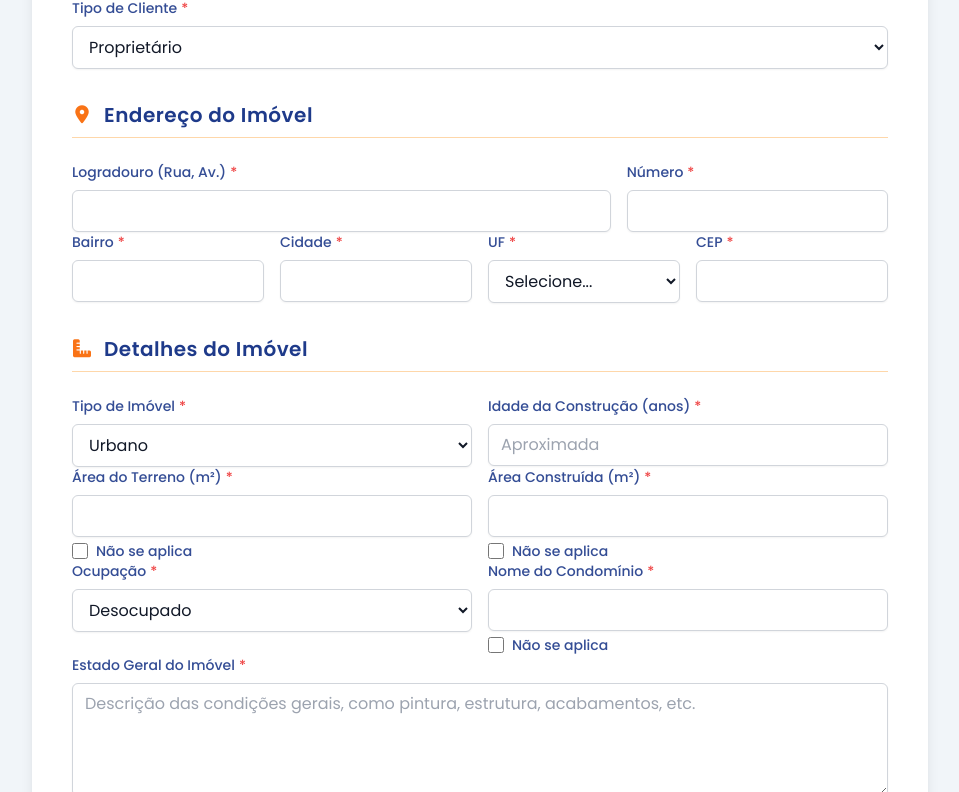
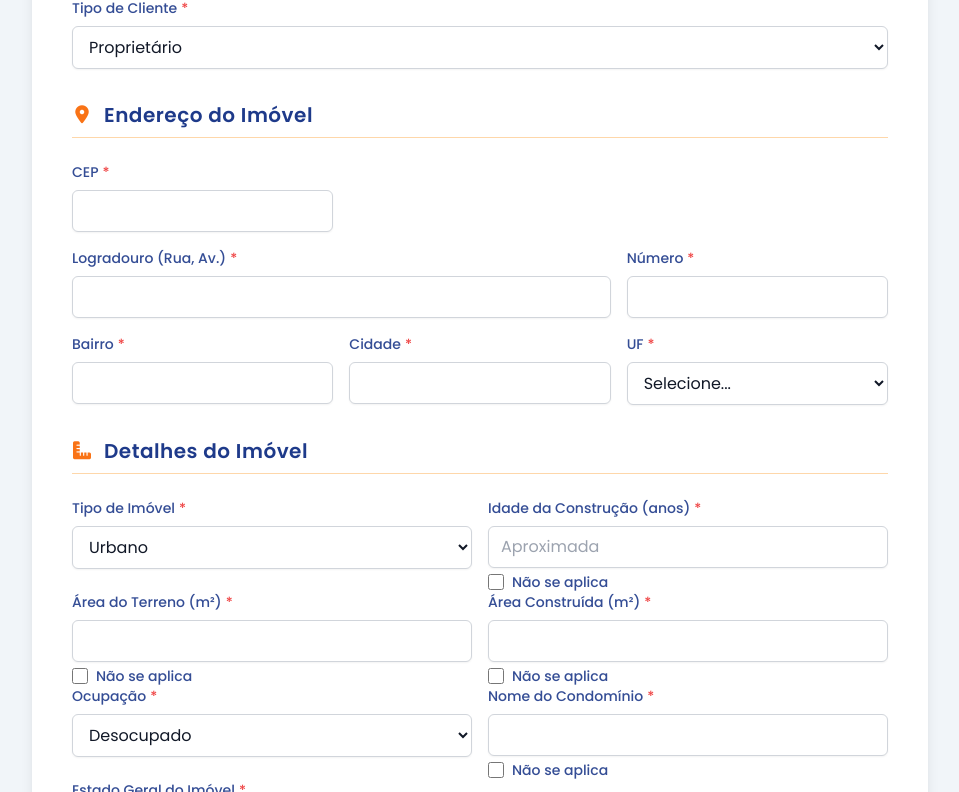
Before and after one commit to fabricadesaas-prog/Formulario_Quality, a React (Vite) app: page / in a window 1280 px wide. Shown: the part 377-1169 px from the top of the page, without its empty margins (160-1119 px from the left). Built offline with nearby package versions, Linux system fonts and the light colour scheme.

Commit message:
v 2.2
Corrigido bug de enviar dados

```diff
--- a/components/PropertyForm.tsx
+++ b/components/PropertyForm.tsx
@@ -12,10 +12,12 @@ import { REQUESTER_ROLE_OPTIONS, PROPERTY_TYPE_OPTIONS, OBJECTIVE_OPTIONS, OCCUP
 const PropertyForm: React.FC = () => {
   const { formData, updateField, updateAddressField, resetForm } = usePropertyForm();
   const [isSubmitting, setIsSubmitting] = useState(false);
+  const [isFetchingCep, setIsFetchingCep] = useState(false);
 
   // State for "Not Applicable" checkboxes
   const [isLandAreaNA, setIsLandAreaNA] = useState(false);
   const [isBuiltAreaNA, setIsBuiltAreaNA] = useState(false);
+  const [isConstructionAgeNA, setIsConstructionAgeNA] = useState(false);
   const [isCondoNA, setIsCondoNA] = useState(false);
 
   const handleNAChange = (setter: React.Dispatch<React.SetStateAction<boolean>>, field: keyof typeof formData, e: React.ChangeEvent<HTMLInputElement>) => {
@@ -32,12 +34,50 @@ const PropertyForm: React.FC = () => {
     updateField('whatsapp', value);
   };
 
+  const fetchAddressByCep = async (cep: string) => {
+    const cleanedCep = cep.replace(/\D/g, '');
+    if (cleanedCep.length !== 8) return;
+
+    setIsFetchingCep(true);
+    try {
+        const response = await fetch(`https://viacep.com.br/ws/${cleanedCep}/json/`);
+        if (!response.ok) throw new Error('Falha ao buscar CEP.');
+
+        const data = await response.json();
+
+        if (data.erro) {
+            alert('CEP não encontrado. Por favor, verifique o número digitado.');
+            updateAddressField('street', '');
+            updateAddressField('neighborhood', '');
+            updateAddressField('city', '');
+            updateAddressField('state', '');
+        } else {
+            updateAddressField('street', data.logradouro || '');
+            updateAddressField('neighborhood', data.bairro || '');
+            updateAddressField('city', data.localidade || '');
+            updateAddressField('state', data.uf || '');
+            document.getElementById('number')?.focus();
+        }
+    } catch (error) {
+        console.error('CEP Fetch Error:', error);
+        alert('Não foi possível buscar o endereço para este CEP. Por favor, preencha manualmente.');
+    } finally {
+        setIsFetchingCep(false);
+    }
+  };
+
   const handleCepChange = (e: React.ChangeEvent<HTMLInputElement>) => {
     let value = e.target.value.replace(/\D/g, '');
     if (value.length > 8) value = value.substring(0, 8);
-    if (value.length > 5) value = value.replace(/^(\d{5})(\d)/, '$1-$2');
-    updateAddressField('zip', value);
+
+    const formattedValue = value.length > 5 ? value.replace(/^(\d{5})(\d)/, '$1-$2') : value;
+    updateAddressField('zip', formattedValue);
+
+    if (value.length === 8) {
+        fetchAddressByCep(value);
+    }
   };
+
 
   const handleSubmit = async (e: React.FormEvent) => {
     e.preventDefault();
@@ -109,24 +149,91 @@ const PropertyForm: React.FC = () => {
       </FormSection>
 
       <FormSection title="Endereço do Imóvel" icon="fa-map-marker-alt">
-        <div className="grid grid-cols-1 md:grid-cols-3 gap-4">
+        <div className="space-y-4">
+          <div className="grid grid-cols-1 md:grid-cols-3 gap-4">
+            <InputField
+              id="zip"
+              label="CEP"
+              value={formData.address.zip}
+              onChange={handleCepChange}
+              maxLength={9}
+              required
+              isLoading={isFetchingCep}
+            />
+          </div>
+          <div className="grid grid-cols-1 md:grid-cols-3 gap-4">
             <div className="md:col-span-2">
-                <InputField id="street" label="Logradouro (Rua, Av.)" value={formData.address.street} onChange={(e) => updateAddressField('street', e.target.value)} required />
+              <InputField
+                id="street"
+                label="Logradouro (Rua, Av.)"
+                value={formData.address.street}
+                onChange={(e) => updateAddressField('street', e.target.value)}
+                required
+                isLoading={isFetchingCep}
+              />
             </div>
-            <InputField id="number" label="Número" value={formData.address.number} onChange={(e) => updateAddressField('number', e.target.value)} required />
-        </div>
-        <div className="grid grid-cols-1 md:grid-cols-4 gap-4">
-            <InputField id="neighborhood" label="Bairro" value={formData.address.neighborhood} onChange={(e) => updateAddressField('neighborhood', e.target.value)} required />
-            <InputField id="city" label="Cidade" value={formData.address.city} onChange={(e) => updateAddressField('city', e.target.value)} required />
-            <SelectField id="state" label="UF" value={formData.address.state} onChange={(e) => updateAddressField('state', e.target.value)} options={BRAZILIAN_STATES} required />
-            <InputField id="zip" label="CEP" value={formData.address.zip} onChange={handleCepChange} maxLength={9} required />
+            <InputField
+              id="number"
+              label="Número"
+              value={formData.address.number}
+              onChange={(e) => updateAddressField('number', e.target.value)}
+              required
+            />
+          </div>
+          <div className="grid grid-cols-1 md:grid-cols-3 gap-4">
+            <InputField
+              id="neighborhood"
+              label="Bairro"
+              value={formData.address.neighborhood}
+              onChange={(e) => updateAddressField('neighborhood', e.target.value)}
+              required
+              isLoading={isFetchingCep}
+            />
+            <InputField
+              id="city"
+              label="Cidade"
+              value={formData.address.city}
+              onChange={(e) => updateAddressField('city', e.target.value)}
+              required
+              isLoading={isFetchingCep}
+            />
+            <SelectField
+              id="state"
+              label="UF"
+              value={formData.address.state}
+              onChange={(e) => updateAddressField('state', e.target.value)}
+              options={BRAZILIAN_STATES}
+              required
+            />
+          </div>
         </div>
       </FormSection>
 
       <FormSection title="Detalhes do Imóvel" icon="fa-ruler-combined">
         <div className="grid grid-cols-1 md:grid-cols-2 gap-4">
             <SelectField id="property_type" label="Tipo de Imóvel" value={formData.property_type} onChange={(e) => updateField('property_type', e.target.value)} options={PROPERTY_TYPE_OPTIONS} required/>
-            <InputField id="construction_age_years" label="Idade da Construção (anos)" placeholder="Aproximada" type="number" value={formData.construction_age_years?.toString() || ''} onChange={(e) => updateField('construction_age_years', e.target.value ? parseFloat(e.target.value) : null)} required/>
+            <div>
+                <InputField
+                    id="construction_age_years"
+                    label="Idade da Construção (anos)"
+                    placeholder="Aproximada"
+                    type="number"
+                    value={formData.construction_age_years?.toString() || ''}
+                    onChange={(e) => updateField('construction_age_years', e.target.value ? parseFloat(e.target.value) : null)}
+                    required={!isConstructionAgeNA}
+                    disabled={isConstructionAgeNA}
+                />
+                <div className="flex items-center mt-1">
+                    <input
+                        id="construction_age_na"
+                        type="checkbox"
+                        checked={isConstructionAgeNA}
+                        onChange={(e) => handleNAChange(setIsConstructionAgeNA, 'construction_age_years', e)}
+                        className="h-4 w-4 rounded border-gray-300 text-orange-600 focus:ring-orange-500"
+                    />
+                    <label htmlFor="construction_age_na" className="ml-2 text-sm font-medium text-blue-900/90">Não se aplica</label>
+                </div>
+            </div>
         </div>
         <div className="grid grid-cols-1 md:grid-cols-2 gap-4">
             <div>
--- a/metadata.json
+++ b/metadata.json
@@ -1,5 +1,5 @@
 {
-  "name": "Quality Home Avalia - Gerador de Parecer Técnico",
+  "name": "Quality Home Avalia -Formulario Gerador de Parecer Técnico",
   "description": "Um aplicativo para coletar dados de imóveis e gerar um parecer técnico de avaliação utilizando a API Gemini. Facilita o trabalho de corretores, advogados e proprietários.",
   "requestFramePermissions": []
 }
--- a/package.json
+++ b/package.json
@@ -1,5 +1,5 @@
 {
-  "name": "quality-home-avalia---gerador-de-parecer-técnico",
+  "name": "quality-home-avalia--formulario-gerador-de-parecer-técnico",
   "private": true,
   "version": "0.0.0",
   "type": "module",
--- a/services/supabaseClient.ts
+++ b/services/supabaseClient.ts
@@ -1,5 +1,5 @@
 import { createClient } from '@supabase/supabase-js';
-import { PropertyData } from '../types';
+import { PropertyData, Objective, Occupancy, PropertyType, RequesterRole } from '../types';
 
 const supabaseUrl = 'https://mouhzmxwelqpofntplxc.supabase.co';
 const supabaseKey = 'eyJhbGciOiJIUzI1NiIsInR5cCI6IkpXVCJ9.eyJpc3MiOiJzdXBhYmFzZSIsInJlZiI6Im1vdWh6bXh3ZWxxcG9mbnRwbHhjIiwicm9sZSI6ImFub24iLCJpYXQiOjE3NTQ2NjMwMjIsImV4cCI6MjA3MDIzOTAyMn0.NWkngzdH3c7RGdvc89kNBfwwz8uJ9PP2zvs4zblZjXI';
@@ -8,13 +8,59 @@ if (!supabaseUrl || !supabaseKey) {
   throw new Error("Supabase URL or Key not provided.");
 }
 
-const supabase = createClient(supabaseUrl, supabaseKey);
+// Define the shape of data for inserting into the property_evaluations table
+type PropertyEvaluationInsert = {
+  client_name: string;
+  whatsapp: string;
+  requester_role: RequesterRole;
+  address_street: string;
+  address_number: string;
+  address_neighborhood: string;
+  address_city: string;
+  address_state: string;
+  address_zip: string;
+  property_type: PropertyType;
+  land_area_m2: number | null;
+  built_area_m2: number | null;
+  construction_age_years: number | null;
+  condition_description: string;
+  documents: string[];
+  document_status: string;
+  objective: Objective;
+  photos: string[];
+  occupancy: Occupancy;
+  condominium: string;
+  additional_details: string;
+};
+
+// Define the database schema for Supabase client
+export type Database = {
+  public: {
+    Tables: {
+      property_evaluations: {
+        Row: PropertyEvaluationInsert;
+        Insert: PropertyEvaluationInsert;
+        Update: Partial<PropertyEvaluationInsert>;
+      };
+    };
+    Views: {
+      [_ in never]: never;
+    };
+    Functions: {
+      [_ in never]: never;
+    };
+  };
+};
+
+
+const supabase = createClient<Database>(supabaseUrl, supabaseKey);
 
 export const saveEvaluationData = async (data: PropertyData) => {
-  const { address, ...restOfData } = data;
+  // O campo 'document_files' é removido aqui para evitar o erro, pois a coluna não existe no Supabase.
+  const { address, document_files, ...restOfData } = data;
 
   // Mapeia os dados do formulário para a estrutura da tabela
-  const submissionData = {
+  const submissionData: PropertyEvaluationInsert = {
     ...restOfData,
     address_street: address.street,
     address_number: address.number,
```
